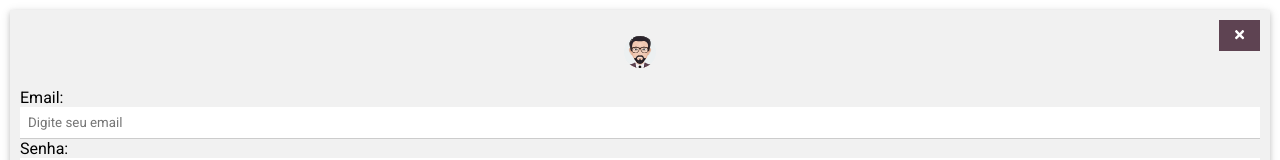
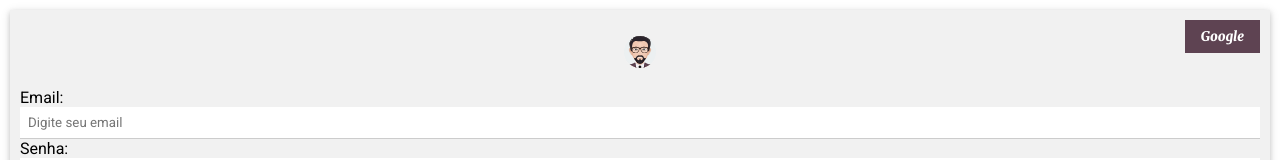
Before and after one commit to gusleaooliveira/react-eagle-app, a React (Create React App) app: page / in a window 1280 px wide. Shown: the top 160 px of the page. Built offline with nearby package versions, Linux system fonts and the light colour scheme.

Commit message:
login concluído

```diff
--- a/src/components/usuario/Login.js
+++ b/src/components/usuario/Login.js
@@ -1,6 +1,6 @@
 import React from 'react';
 import { FontAwesomeIcon } from '@fortawesome/react-fontawesome';
-import { faUser, faTimes } from '@fortawesome/free-solid-svg-icons';
+import { faUser, faAt } from '@fortawesome/free-solid-svg-icons';
 import IconeUsuario from '../IconeUsuario';
 
 function Login(props){
@@ -22,7 +22,7 @@ function Login(props){
                 </button>
 
                 <button className="btn eggplant display-top-right margin-10">
-                    <FontAwesomeIcon icon={faTimes} />
+                    <span className=" font-google ">Google </span>
                 </button>
             </section>;
 }
--- a/src/css/estilo.css
+++ b/src/css/estilo.css
@@ -0,0 +1,8 @@
+@import url('https://fonts.googleapis.com/css2?family=Merriweather:ital,wght@1,900&display=swap');
+
+.text-bold {
+    font-weight: bold;
+}
+.font-google {
+    font-family: 'Merriweather', serif;
+}
```
